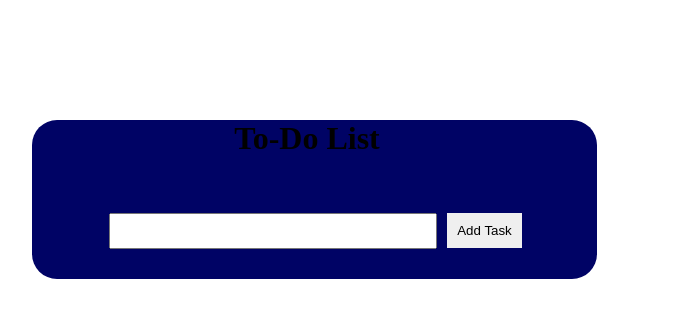
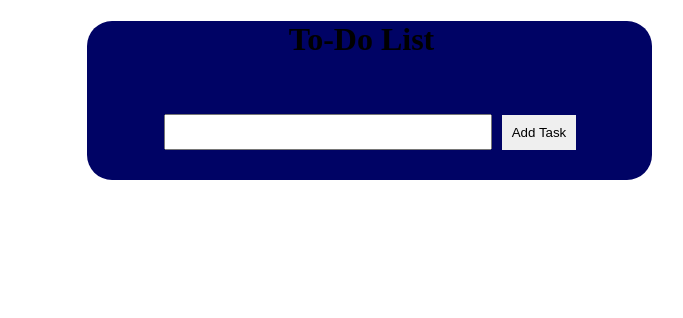
Before and after one commit to scampcoder/to-do-list, a plain HTML site: page index.html in a window 1280 px wide. Shown: the whole page, without its empty margins (271-954 px from the left). Drawn offline with Linux system fonts and the light colour scheme.

Commit message:
Center wrapper

```diff
--- a/style.css
+++ b/style.css
@@ -25,8 +25,7 @@ body {
 #wrapper {
   width: 450px;
   background-color: #000365;
-  margin-top: 120px;
-  margin-left: 295px;
+  margin: auto;
   padding-bottom: 30px;
   padding-left: 50px;
   padding-right:65px;
```
